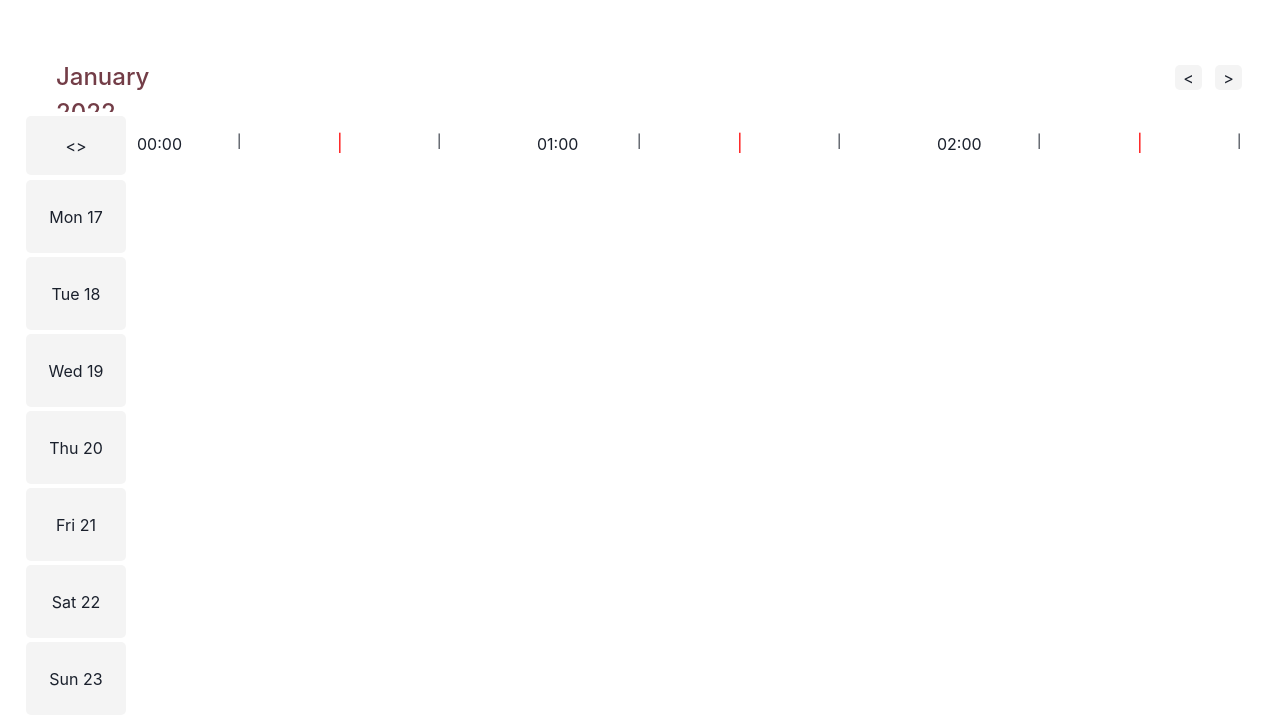
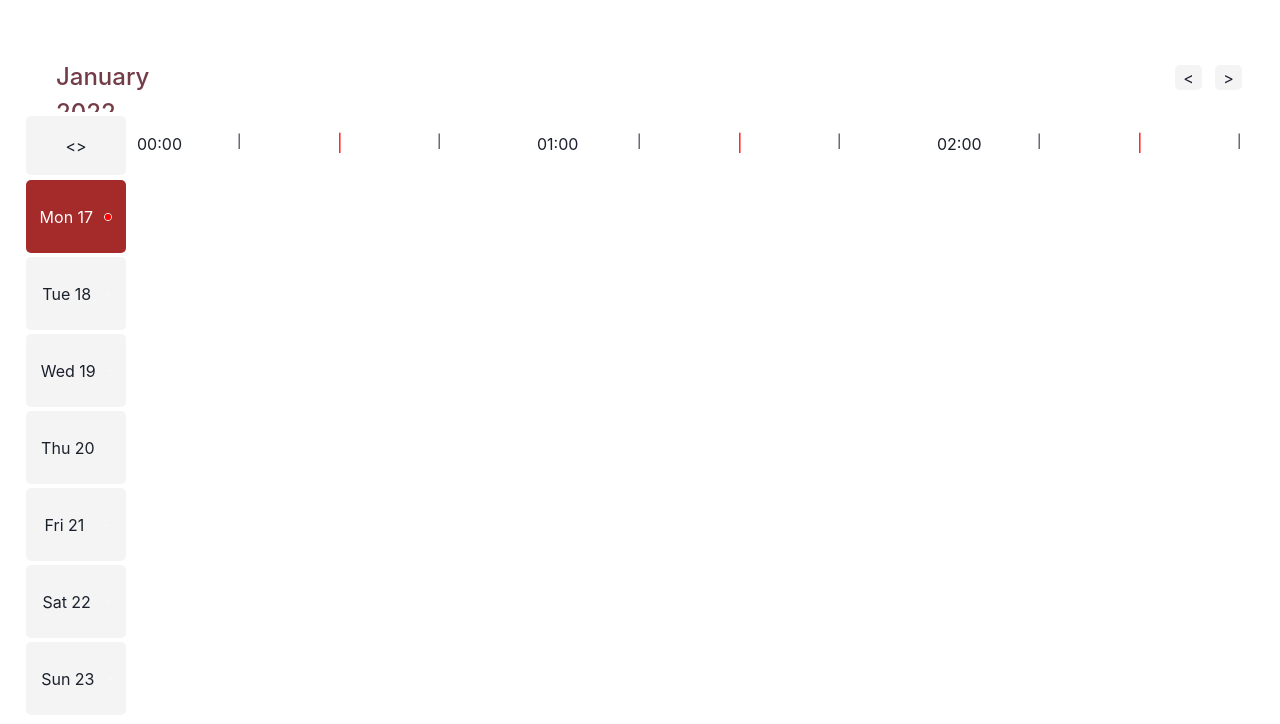
Before and after one commit to amit-2000/timeline-day, a React (Create React App) app in the folder timeline/: page / in a window 1280 px wide. Shown: the top 724 px of the page. Built offline with nearby package versions, Linux system fonts and the light colour scheme.

Commit message:
nav button functionality done

```diff
--- a/timeline/src/App.js
+++ b/timeline/src/App.js
@@ -1,4 +1,4 @@
-import React from "react";
+import React, { useState, useEffect, useRef } from "react";
 import { ChakraProvider } from "@chakra-ui/react";
 import { Box } from "@chakra-ui/react";
 import Navbar from "./Components/NavBar/Navbar";
@@ -6,58 +6,90 @@ import Sidebar from "./Components/SideBar/Sidebar";
 import Timelinehome from "./Components/TimeLine/TimelineHome";
 import { data } from "./utils";
 const App = () => {
-  // const [currentDate, setCurrentDate] = useState({
-  //   day: "fri 10",
-  //   unixTimeStamp: 1212121212,
-  // });
-  // const [currentSchedule, setCurrentSchedule] = useState(data[0]);
-  // const handleDate()
-  // taking first item for the first time
-  const date = new Date(data[0].start_time * 1000);
+  const datesRef = useRef();
+  const [currentsDaysEvent, setCurrentsDaysEvent] = useState([]);
+  const [currentDate, setCurrentDate] = useState([]);
+  let [dates, setDates] = useState([]);
+  let [i, setI] = useState(0);
   const days = ["Sun", "Mon", "Tue", "Wed", "Thu", "Fri", "Sat"];
-  const selectedDay = date.getDate();
-  // -------------------------------------------------
-  const currentsDaysEvent = [];
-  const getEventsOfTheDay = () => {
-    data.forEach((item) => {
-      const date = new Date(item.start_time * 1000);
-      if (selectedDay === date.getDate()) {
-        currentsDaysEvent.push(item);
-      }
-    });
-  };
-  getEventsOfTheDay();
-  // console.log(currentsDaysEvent);
-  // -------------------------------------------
-  const dateList = new Set(); // got unique Dates.
-  const getDateList = () => {
-    data.forEach((item) => {
-      const date = new Date(item.start_time * 1000);
-      const newDate = date.getDate();
-      const day = date.getDay();
-      dateList.add(days[day] + " " + newDate);
-    });
-    // console.log(dateList);
-  };
-  getDateList();
-  // ---------------------------------------------
+
+  useEffect(() => {
     const typesSet = new Set();
     const getTypes = () => {
       data.forEach((item) => {
         typesSet.add(item.type);
       });
     };
+
     getTypes();
     console.log(typesSet);
+    const dateList = new Set(); // got unique Dates.
+    function getDateList() {
+      data.forEach((item) => {
+        const date = new Date(item.start_time * 1000);
+        const newDate = date.getDate();
+        const day = date.getDay();
+
+        dateList.add(days[day] + " " + newDate);
+      });
+      let arr = [...dateList];
+      setDates([...dateList]);
+      datesRef.current = arr[0];
+      setCurrentDate(arr[0]);
+    }
+    getDateList();
+  }, []);
+  //
+  useEffect(() => {
+    function getEventsOfTheDay() {
+      // debugger;
+      var events = [];
+      data.forEach((item) => {
+        const date = new Date(item.start_time * 1000);
+        const newDate = date.getDate();
+        const day = date.getDay();
+        console.log(currentDate);
+        if (datesRef.current === days[day] + " " + newDate) {
+          events.push(item);
+          console.log(date);
+        }
+      });
+      setCurrentsDaysEvent(events);
+    }
+    getEventsOfTheDay();
+  }, [datesRef.current]);
   // ------------------------------------------
+
+  // -------------------------------
+  // handleClick
+  const handleClick = (action) => {
+    if (action === "prev") {
+      if (i > 0) {
+        const date = dates[i - 1];
+        datesRef.current = date;
+        setCurrentDate(date);
+        setI(i - 1);
+        console.log("hhgh");
+      }
+    } else {
+      if (i < dates.length-1) {
+        const date = dates[i + 1];
+        datesRef.current = date;
+        setCurrentDate(date);
+        setI(i + 1);
+        console.log(date);
+      }
+    }
+  };
+  console.log(currentDate);
   return (
     <ChakraProvider>
       <Box>
-        <Navbar />
-        <Sidebar dateList={dateList} />
+        <Navbar handleClick={handleClick} />
+        <Sidebar dateList={dates} currentDate={currentDate} />
         <Timelinehome
           currentsDaysEvent={currentsDaysEvent}
-          typesSet={typesSet}
+          // typesSet={typesSet}
         />
       </Box>
     </ChakraProvider>
--- a/timeline/src/Components/NavBar/Navbar.jsx
+++ b/timeline/src/Components/NavBar/Navbar.jsx
@@ -1,7 +1,7 @@
 import React from "react";
 import { Box, Text, Center } from "@chakra-ui/react";
 
-function Navbar() {
+const Navbar = ({ handleClick }) => {
   return (
     <Box
       pos={"absolute"}
@@ -9,8 +9,7 @@ function Navbar() {
       h={"60px"}
       top={47}
       left={15}
-        backgroundColor={"#FFFFFF"}
-
+      backgroundColor={"#FFFFFF"}
       borderRadius={5}
     >
       <Box
@@ -45,6 +44,7 @@ function Navbar() {
           background: " #F4F4F4",
           borderRadius: " 5px",
         }}
+        onClick={() => handleClick("prev")}
       >
         {"<"}
       </Center>
@@ -64,13 +64,13 @@ function Navbar() {
           h: 29,
           background: " #F4F4F4",
           borderRadius: " 5px",
-          //   transform: "matrix(-1, 0, 0, 1, 0, 0)",
         }}
+        onClick={() => handleClick("next")}
       >
         {">"}
       </Center>
     </Box>
   );
-}
+};
 
 export default Navbar;
--- a/timeline/src/Components/SideBar/CurrentDate.jsx
+++ b/timeline/src/Components/SideBar/CurrentDate.jsx
@@ -1,21 +1,30 @@
 import React from "react";
-import { Box } from "@chakra-ui/react";
+import { Box, Text, Center } from "@chakra-ui/react";
 
-const CurrentDate = ({ item }) => {
-
+const CurrentDate = ({ item, styleDate, event }) => {
   return (
     <Box
       display={"flex"}
       flexDirection="row"
-      justifyContent={"center"}
+      justifyContent={"space-around"}
       alignItems={"center"}
       w={"100px"}
       h="73px"
-      backgroundColor={"#F4F4F4"}
+      bg={styleDate ? "brown" : "#F4F4F4"}
+      color={styleDate ? "white" : ""}
       borderRadius={"5px"}
       mb={1}
     >
-      {item}
+      <Text>{item}</Text>
+      <Box border={"1.5px solid white"} ml={-4} color={"white"} borderRadius={"50%"}>
+        {event && (
+          <Center
+            border={"3px solid red"}
+            color={"red"}
+            borderRadius={"50%"}
+          ></Center>
+        )}
+      </Box>
     </Box>
   );
 };
--- a/timeline/src/Components/SideBar/Sidebar.jsx
+++ b/timeline/src/Components/SideBar/Sidebar.jsx
@@ -2,8 +2,7 @@ import React from "react";
 import { Box } from "@chakra-ui/react";
 import CurrentDate from "./CurrentDate";
 
-const Sidebar = ({ dateList }) => {
-  const dates = [...dateList];
+const Sidebar = ({ dateList, currentDate }) => {
   return (
     <Box
       boxSizing="border-box"
@@ -15,7 +14,6 @@ const Sidebar = ({ dateList }) => {
       top={"112px"}
       backgroundColor="#FFFFFF"
       borderRadius={5}
-
     >
       <Box
         display={"flex"}
@@ -43,8 +41,12 @@ const Sidebar = ({ dateList }) => {
         position="relative"
         top={"68px"}
       >
-        {dates.map((item) => {
-          return <CurrentDate item={item} />;
+        {dateList.map((item, itr) => {
+          return item === currentDate ? (
+            <CurrentDate item={item} styleDate={true} event={true} />
+          ) : (
+            <CurrentDate item={item} styleDate={false} event={false} />
+          );
         })}
       </Box>
     </Box>
--- a/timeline/src/Components/TimeLine/ClassOne.jsx
+++ b/timeline/src/Components/TimeLine/ClassOne.jsx
@@ -28,7 +28,7 @@ const ClassOne = ({ item }) => {
   }
 
   const newWidth = endingTime - startingTime;
-  console.log(newWidth);
+  // console.log(newWidth);
   return (
     <HStack spacing="24px" bg={"red"}>
       <Box
--- a/timeline/src/Components/TimeLine/Cls.jsx
+++ b/timeline/src/Components/TimeLine/Cls.jsx
@@ -24,7 +24,7 @@ const Cls = ({ currentsDaysEvent }) => {
     });
   };
   getLists();
-  console.log("examList", examList);
+  // console.log("examList", examList);
   return (
     <Box mt={"46px"}>
       <HStack pos={"relative"} mb={"76.5px"}>
--- a/timeline/src/Components/TimeLine/Timeline.jsx
+++ b/timeline/src/Components/TimeLine/Timeline.jsx
@@ -31,7 +31,7 @@ function Timeline() {
   ];
 
   return (
-    <HStack spacing="0" h={"60px"}>
+    <HStack spacing="0" h={"60px"} position={"sticky"}>
       {time.map((item) => {
         return <TimeLineOne time={item} />;
       })}
--- a/timeline/src/utils.js
+++ b/timeline/src/utils.js
@@ -618,5 +618,3 @@ export const data = [
     end_time: 1666550404,
   },
 ];
-
-console.log(data.length);
```
Lines whose indentation alone changed are shown as unchanged.
